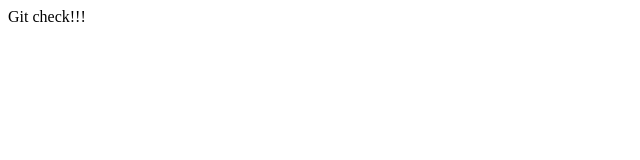
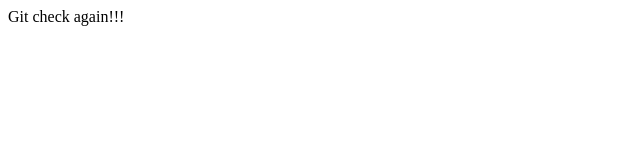
Before and after one commit to sireeshapuppala/myproject, a plain HTML site: page index.html in a window 1280 px wide. Shown: the full height of the page, 0-640 px from the left. Drawn offline with Linux system fonts and the light colour scheme.

Commit message:
second commit

```diff
--- a/index.html
+++ b/index.html
@@ -6,6 +6,6 @@
     <title>Document</title>
 </head>
 <body>
-    Git check!!!
+    Git check again!!!
 </body>
 </html>
```
